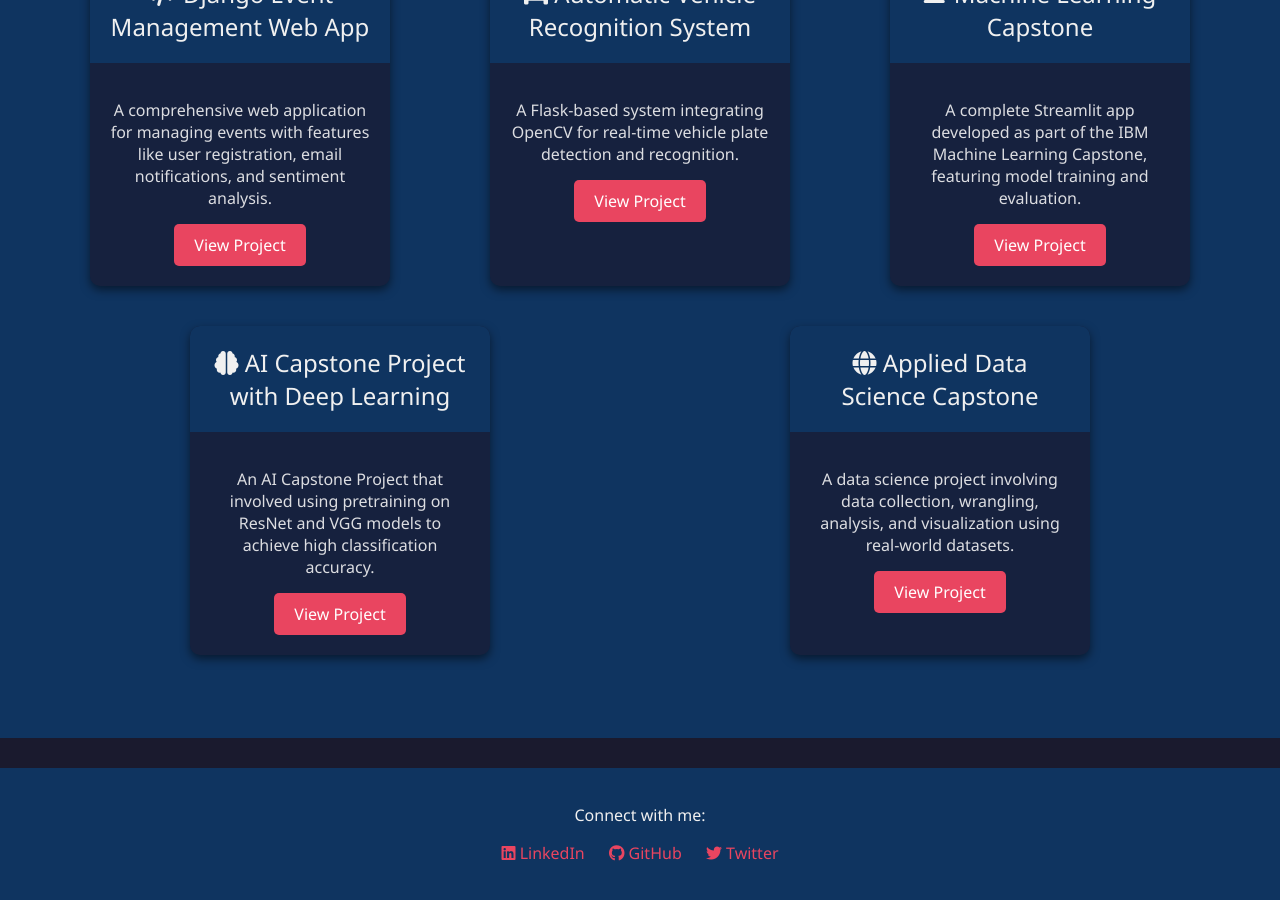
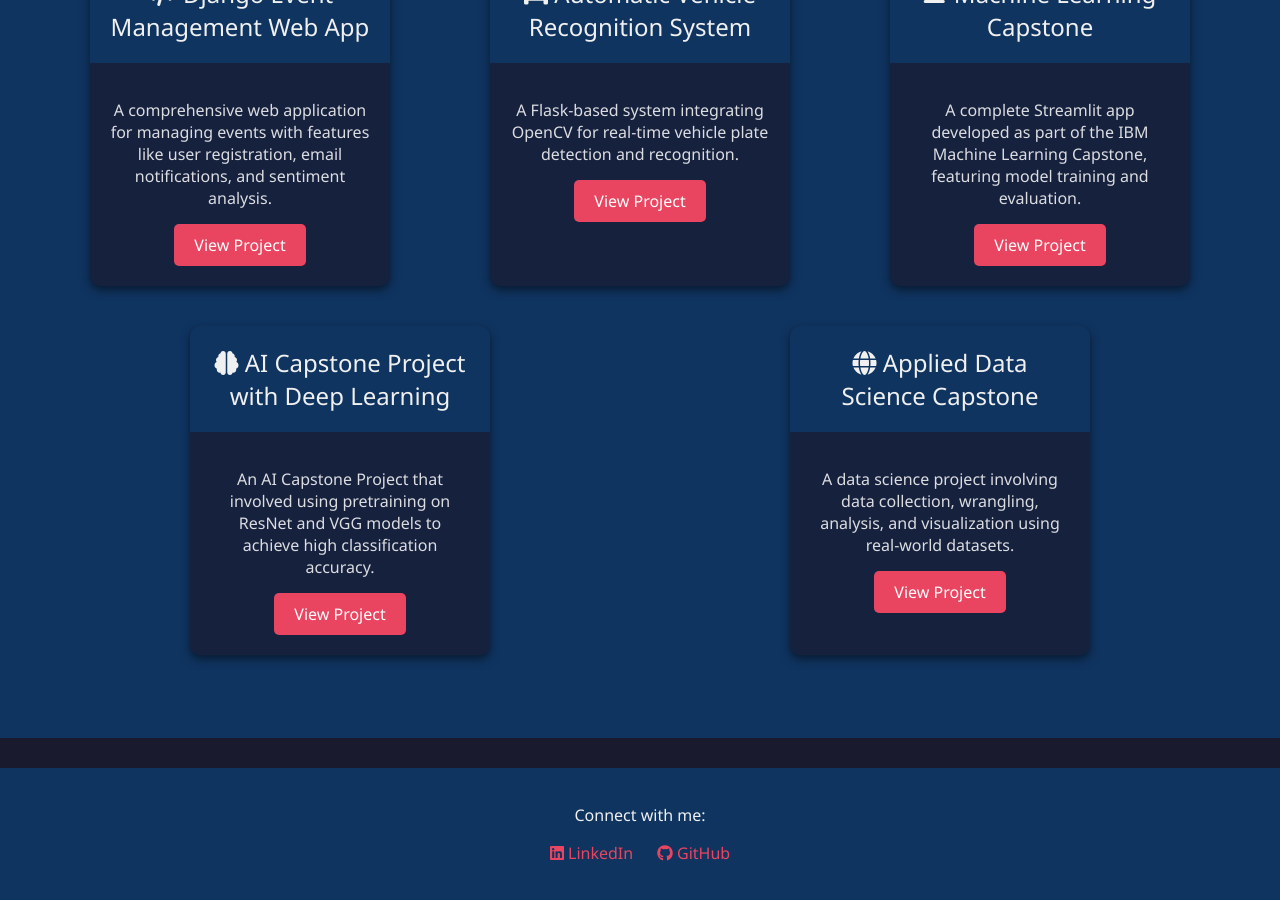
Before and after one commit to NyashaEysenck/NyashaEysenck.github.io, a Jekyll site: the page index.html, which Jekyll copies as it is, in a window 1280 px wide and 900 px high, scrolled down 2081 px. Built offline with Jekyll 4.4.1, drawn with Linux system fonts in a browser that asks for light colours.

Commit message:
Update index.html

```diff
--- a/index.html
+++ b/index.html
@@ -156,7 +156,7 @@
 <header>
     <h1>Welcome to My Portfolio</h1>
     <p>Hello! I'm Nyasha, a Computer Science student aspiring to be a Software Engineer with a focus in Data Science and Machine Learning</p>
-    <img src="https://media.giphy.com/media/2kZ4KoSkKGp2YPs1lK/giphy.gif" alt="" width="300">
+    <img src="https://media.giphy.com/media/gi84IkFRzwube/giphy.gif?cid=790b7611svdechj6yni1mm2obvahmhr68csc6k7qjzz72akz&ep=v1_gifs_search&rid=giphy.gif&ct=g" alt="" width="300">
 </header>
 
 <section>
@@ -271,7 +271,6 @@
     <p>
         <a href="#"><i class="fab fa-linkedin"></i> LinkedIn</a>
         <a href="#"><i class="fab fa-github"></i> GitHub</a>
-        <a href="#"><i class="fab fa-twitter"></i> Twitter</a>
     </p>
 </footer>
 
```
